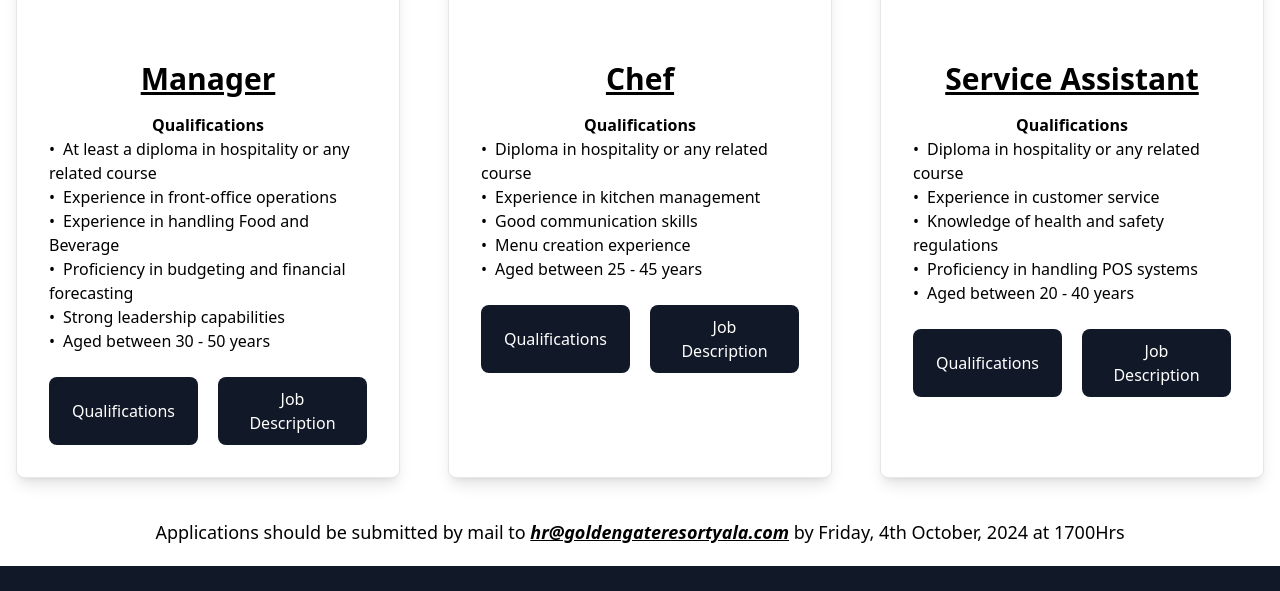
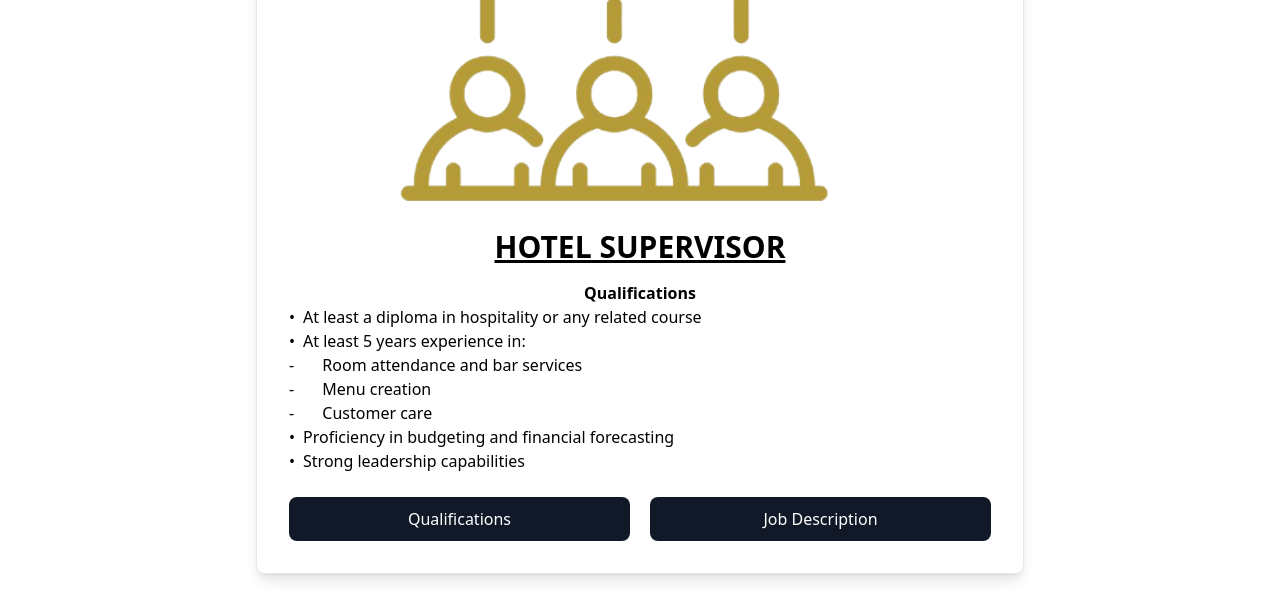
Before and after one commit to Opiyo24/golden_gate_resort, a website: page src/announcements.html in a window 1280 px wide. Shown: the part 896-1487 px from the top of the page. Drawn offline with nearby package versions, Linux system fonts and the light colour scheme; some icons are missing.

Commit message:
New job opportuniy

```diff
--- a/src/announcements.html
+++ b/src/announcements.html
@@ -130,27 +130,29 @@
     </div>
 
     <div class="w-full">
-        <h1 class="text-2xl text-center pb-5 pt-10 md:pt-20 underline font-bold mb-4">JOB OPPORTUNITIES</h1>
+        <h1 class="text-2xl text-center pb-5 pt-10 md:pt-20 underline font-bold mb-4">JOB OPENING</h1>
     </div>
 
-    <div class="w-full grid grid-cols-1 sm:grid-cols-1 md:grid-cols-2 lg:grid-cols-3 gap-4">
+    <div class="px-[20%]">
         <!-- Card 1 (Manager) -->
-        <div class="bg-white shadow-lg border p-4 w-full max-w-sm rounded-lg mx-auto">
-            <div class="min-h-[245px]">
+        <div class="bg-white shadow-lg border p-4 w-full rounded-lg mx-auto">
+            <div class="min-h-[245px] ">
                 <img src="./images/manager.png" class="w-full rounded-lg" />
             </div>
             <div class="p-4 text-center">
-                <h3 class="text-3xl font-bold underline pb-4">Manager</h3>
+                <h3 class="text-3xl font-bold underline pb-4">HOTEL SUPERVISOR</h3>
                 <!-- Qualifications and Job Description -->
                 <div id="manager-qualifications" class="w-full">
                     <h2 class="font-bold">Qualifications</h2>
                     <ul class="text-left text-md">
                         <li class="before:content-['•'] before:pr-2">At least a diploma in hospitality or any related course</li>
-                        <li class="before:content-['•'] before:pr-2">Experience in front-office operations</li>
-                        <li class="before:content-['•'] before:pr-2">Experience in handling Food and Beverage</li>
+                        <li class="before:content-['•'] before:pr-2">At least 5 years experience in:</li>
+                        <li class="before:content-['-'] before:pr-2 ">&emsp; Room attendance and bar services</li>
+                        <li class="before:content-['-'] before:pr-2 ">&emsp; Menu creation</li>
+                        <li class="before:content-['-'] before:pr-2 ">&emsp; Customer care</li>
                         <li class="before:content-['•'] before:pr-2">Proficiency in budgeting and financial forecasting</li>
                         <li class="before:content-['•'] before:pr-2">Strong leadership capabilities</li>
-                        <li class="before:content-['•'] before:pr-2">Aged between 30 - 50 years</li>
+
                     </ul>
                 </div>
                 <div id="manager-description" class="w-full hidden">
@@ -171,13 +173,13 @@
         </div>
 
         <!-- Card 2 (Chef) -->
-        <div class="bg-white shadow-lg border p-4 w-full max-w-sm rounded-lg mx-auto">
+        <!-- <div class="bg-white shadow-lg border p-4 w-full max-w-sm rounded-lg mx-auto">
             <div class="min-h-[245px]">
                 <img src="./images/chef.png" class="w-full rounded-lg" />
             </div>
             <div class="p-4 text-center">
                 <h3 class="text-3xl font-bold underline pb-4">Chef</h3>
-                <!-- Qualifications and Job Description -->
+
                 <div id="chef-qualifications" class="w-full">
                     <h2 class="font-bold">Qualifications</h2>
                     <ul class="text-left text-md">
@@ -197,22 +199,22 @@
                         <li class="before:content-['•'] before:pr-2">Handle additional tasks as required.</li>
                     </ul>
                 </div>
-                <!-- Buttons -->
+
                 <div class="w-full flex gap-5 mt-6">
                     <button onclick="showQualifications('chef')" class="px-5 py-2.5 w-full bg-gray-900 text-white rounded-lg hover:bg-yellow-600">Qualifications</button>
                     <button onclick="showDescription('chef')" class="px-5 py-2.5 w-full bg-gray-900 text-white rounded-lg hover:bg-yellow-600">Job Description</button>
                 </div>
             </div>
-        </div>
+        </div> -->
 
         <!-- Card 3 (Service Assistant) -->
-        <div class="bg-white shadow-lg border p-4 w-full max-w-sm rounded-lg mx-auto">
+        <!-- <div class="bg-white shadow-lg border p-4 w-full max-w-sm rounded-lg mx-auto">
             <div class="min-h-[245px]">
                 <img src="./images/service.png" class="w-full rounded-lg" />
             </div>
             <div class="p-4 text-center">
                 <h3 class="text-3xl font-bold underline pb-4">Service Assistant</h3>
-                <!-- Qualifications and Job Description -->
+
                 <div id="service-qualifications" class="w-full">
                     <h2 class="font-bold">Qualifications</h2>
                     <ul class="text-left text-md">
@@ -232,17 +234,17 @@
                         <li class="before:content-['•'] before:pr-2">Handle additional tasks as required.</li>
                     </ul>
                 </div>
-                <!-- Buttons -->
+
                 <div class="w-full flex gap-5 mt-6">
                     <button onclick="showQualifications('service')" class="px-5 py-2.5 w-full bg-gray-900 text-white rounded-lg hover:bg-yellow-600">Qualifications</button>
                     <button onclick="showDescription('service')" class="px-5 py-2.5 w-full bg-gray-900 text-white rounded-lg hover:bg-yellow-600">Job Description</button>
                 </div>
             </div>
-        </div>
+        </div> -->
     </div>
 </section>
 
-<div class="w-full py-5 px-5 text-center items-center text-lg">Applications should be submitted by mail to <span class="underline font-bold italic">hr@goldengateresortyala.com</span> by Friday, 4th October, 2024 at 1700Hrs</div>
+<div class="w-full py-5 px-5 text-center items-center text-lg">Applications should be submitted by mail to <span class="underline font-bold italic">hr@goldengateresortyala.com</span> </div>
 
 
 
```
